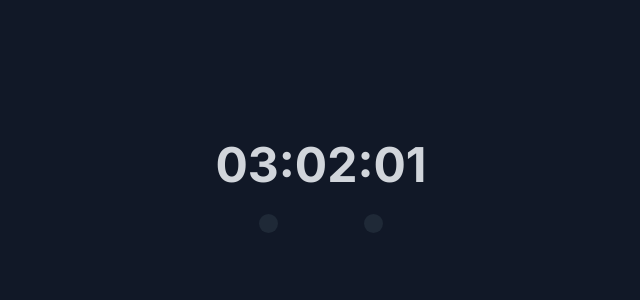
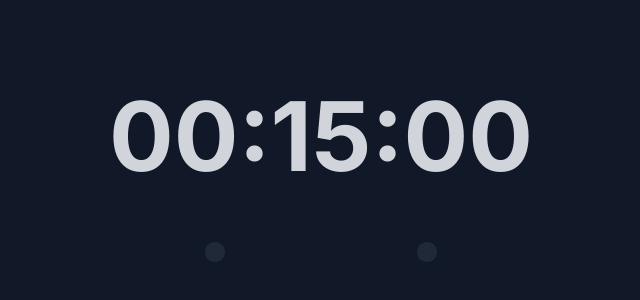
Before and after one commit to Peptski/OverlayClock, an Angular app: page / in a window 1280 px wide. Shown: the part 206-506 px from the top of the page, without its empty margins (319-959 px from the left). Built offline with nearby package versions, Linux system fonts and the light colour scheme; some icons are missing.

Commit message:
Styling, z-index hierarchy

```diff
--- a/src/app/clock/clock.component.css
+++ b/src/app/clock/clock.component.css
@@ -34,6 +34,7 @@ img {
   background-color: #1f2937;
   color: #d1d5db;
   border-radius: 50%;
+  z-index: 2;
 }
 
 .container i:hover {
--- a/src/app/clock/clock.component.html
+++ b/src/app/clock/clock.component.html
@@ -1,5 +1,5 @@
 <div class="wrapper" [style.backgroundColor]="settings.bgColor">
-  <div class="container">
+  <div class="container" [style.maxWidth]="5 * settings.fontSize + 'rem'">
     <h1
       [style.fontSize]="settings.fontSize + 'rem'"
       [style.color]="settings.fontColor"
--- a/src/app/settings/settings.component.css
+++ b/src/app/settings/settings.component.css
@@ -2,6 +2,12 @@
   width: 100vw;
   height: 100vh;
   position: relative;
+  z-index: 1;
+}
+
+.padbox {
+  width: 80vw;
+  height: 100vh;
 }
 
 .container {
@@ -11,7 +17,7 @@
   height: 100vh;
   width: 20vw;
   background-color: #1f2937;
-  z-index: 1;
+  z-index: 2;
   font-size: 1.6rem;
   color: #e2e8f0;
 }
--- a/src/app/settings/settings.component.html
+++ b/src/app/settings/settings.component.html
@@ -1,4 +1,5 @@
 <div class="wrapper" *ngIf="state">
+  <div class="padbox" (click)="toggleState()"></div>
   <div class="container">
     <i class="ph-x close" (click)="toggleState()"></i>
     <form (ngSubmit)="onSubmit(form)" #form="ngForm">
--- a/src/app/settings/settings.service.ts
+++ b/src/app/settings/settings.service.ts
@@ -4,10 +4,10 @@ import { Settings } from './settings.model';
 @Injectable({ providedIn: 'root' })
 export class SettingsService {
   public settings: Settings = {
-    hr: 3,
-    min: 2,
-    sec: 1,
-    fontSize: 3,
+    hr: 0,
+    min: 15,
+    sec: 0,
+    fontSize: 6,
     fontColor: '#d1d5db',
     fontWeight: 700,
     bgColor: '#111827',
```
